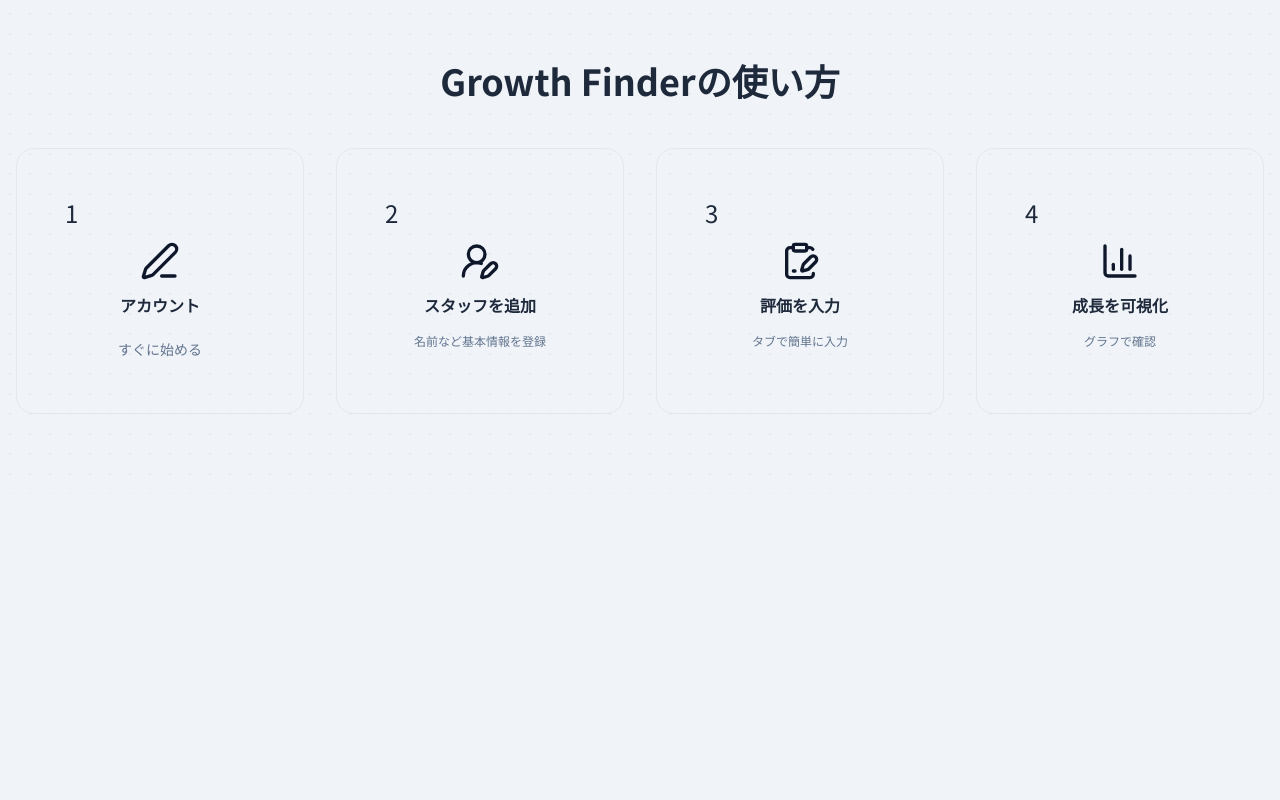
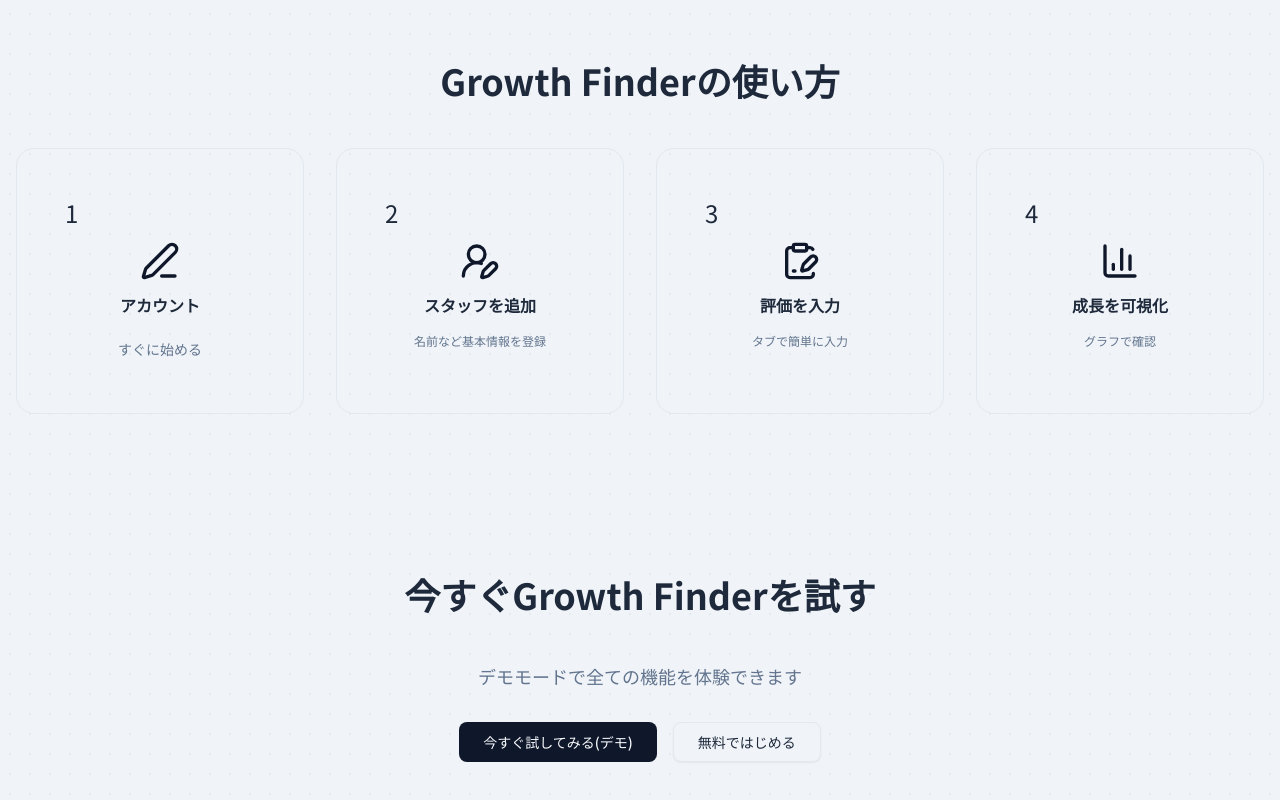
Before and after one commit to takeshi0518/growth-finder, a Next.js app: page / in a window 1280 px wide. Shown: the part 2956-3756 px from the top of the page. Before the commit the page ends 3450 px from the top, so only its background shows below. Built offline with nearby package versions, Linux system fonts and the light colour scheme.

Commit message:
feat: CallToActionコンポーネントを実装

```diff
--- a/src/app/(landing)/page.tsx
+++ b/src/app/(landing)/page.tsx
@@ -1,3 +1,4 @@
+import CallToAction from '@/components/landing/call-to-action';
 import Feature from '@/components/landing/feature';
 import Hero from '@/components/landing/hero';
 import RealScreen from '@/components/landing/real-screen';
@@ -10,6 +11,7 @@ export default function LandingPage() {
       <Feature />
       <RealScreen />
       <Usage />
+      <CallToAction />
     </>
   );
 }
--- /dev/null
+++ b/src/components/landing/call-to-action.tsx
@@ -0,0 +1,27 @@
+import Link from 'next/link';
+import { Button } from '../ui/button';
+import Container from './container';
+import SectionTitle from './section-title';
+
+export default function CallToAction() {
+  return (
+    <section className="py-20">
+      <Container>
+        <div className="text-center">
+          <SectionTitle>今すぐGrowth Finderを試す</SectionTitle>
+          <p className="text-lg text-muted-foreground mb-8">
+            デモモードで全ての機能を体験できます
+          </p>
+          <div className="flex flex-col sm:flex-row gap-4 justify-center">
+            <Button size="lg" asChild>
+              <Link href="/demo">今すぐ試してみる(デモ)</Link>
+            </Button>
+            <Button size="lg" variant="outline" asChild>
+              <Link href="/signup">無料ではじめる</Link>
+            </Button>
+          </div>
+        </div>
+      </Container>
+    </section>
+  );
+}
```
